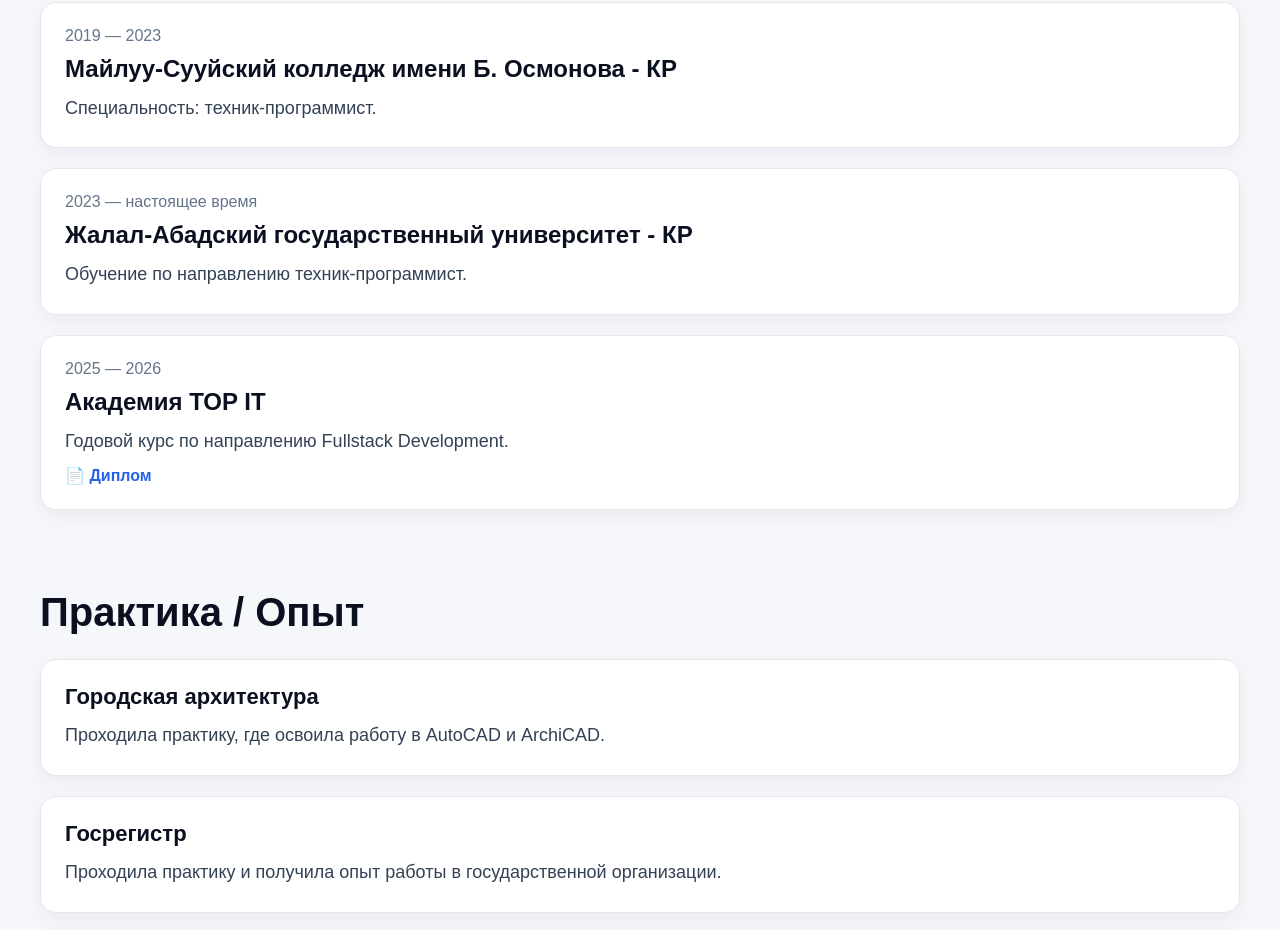
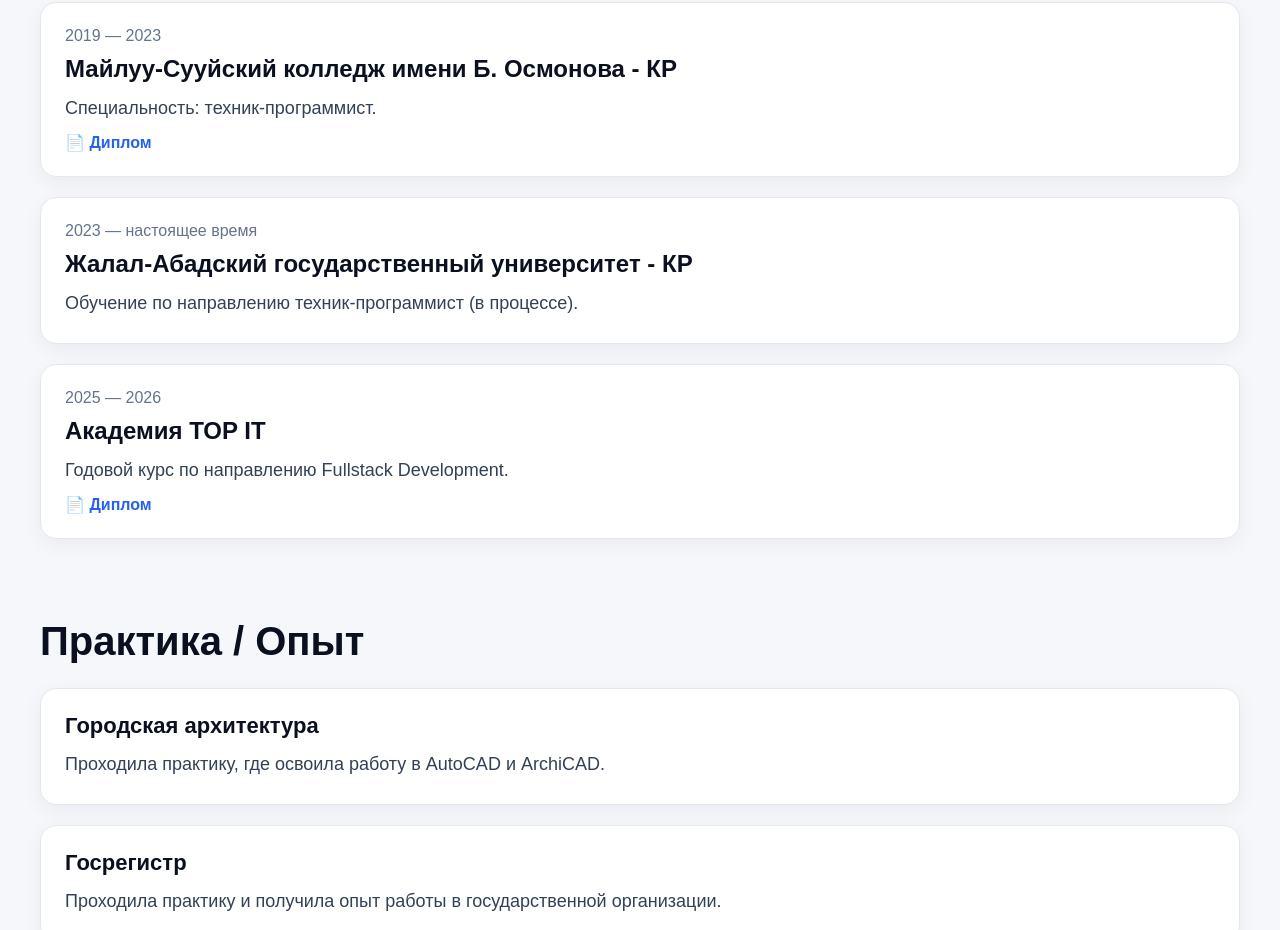
Before and after one commit to BekzadaS/portfolio, a React (Vite) app: page / in a window 1280 px wide. Shown: the part 1540-2470 px from the top of the page. Built offline with nearby package versions, Linux system fonts and the light colour scheme.

Commit message:
add college diploma

```diff
--- a/src/data/content.js
+++ b/src/data/content.js
@@ -39,11 +39,12 @@ export const content = {
                     period: "2019 — 2023",
                     place: "Майлуу-Сууйский колледж имени Б. Осмонова - КР",
                     description: "Специальность: техник-программист.",
+                    diploma: "/college-diploma.pdf",
                 },
                 {
                     period: "2023 — настоящее время",
                     place: "Жалал-Абадский государственный университет - КР",
-                    description: "Обучение по направлению техник-программист.",
+                    description: "Обучение по направлению техник-программист (в процессе).",
                 },
                 {
                     period: "2025 — 2026",
@@ -145,11 +146,12 @@ export const content = {
                     period: "2019 — 2023",
                     place: "Mailuu-Suu College named after B. Osmonov - KR",
                     description: "Specialty: Programming Technician.",
+                    diploma: "/college-diploma.pdf",
                 },
                 {
                     period: "2023 — present",
                     place: "Jalal-Abad State University - KR",
-                    description: "Studying in the Programming Technician field.",
+                    description: "Studying in the Programming Technician field (in progress).",
                 },
                 {
                     period: "2025 — 2026",
```
Also changed, not shown: 1 other file (tests, documents, lock files or other folders).
